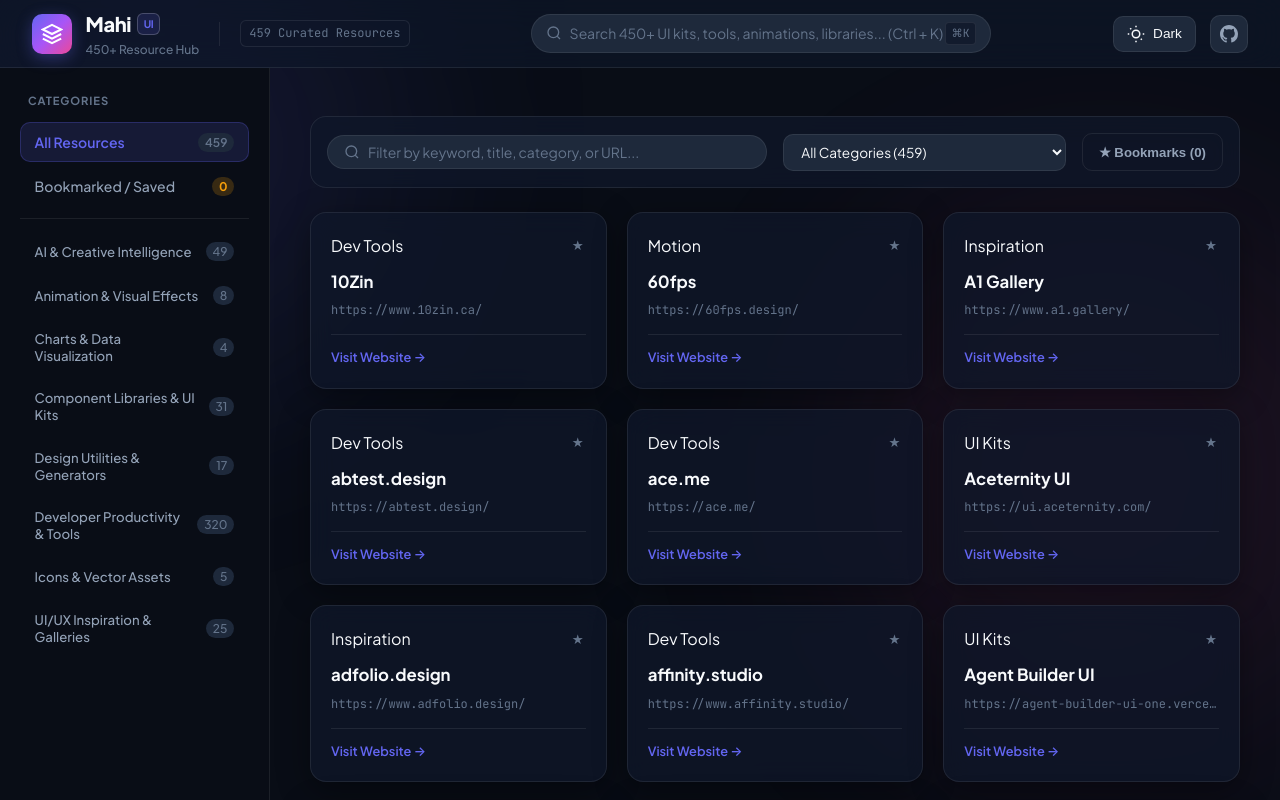
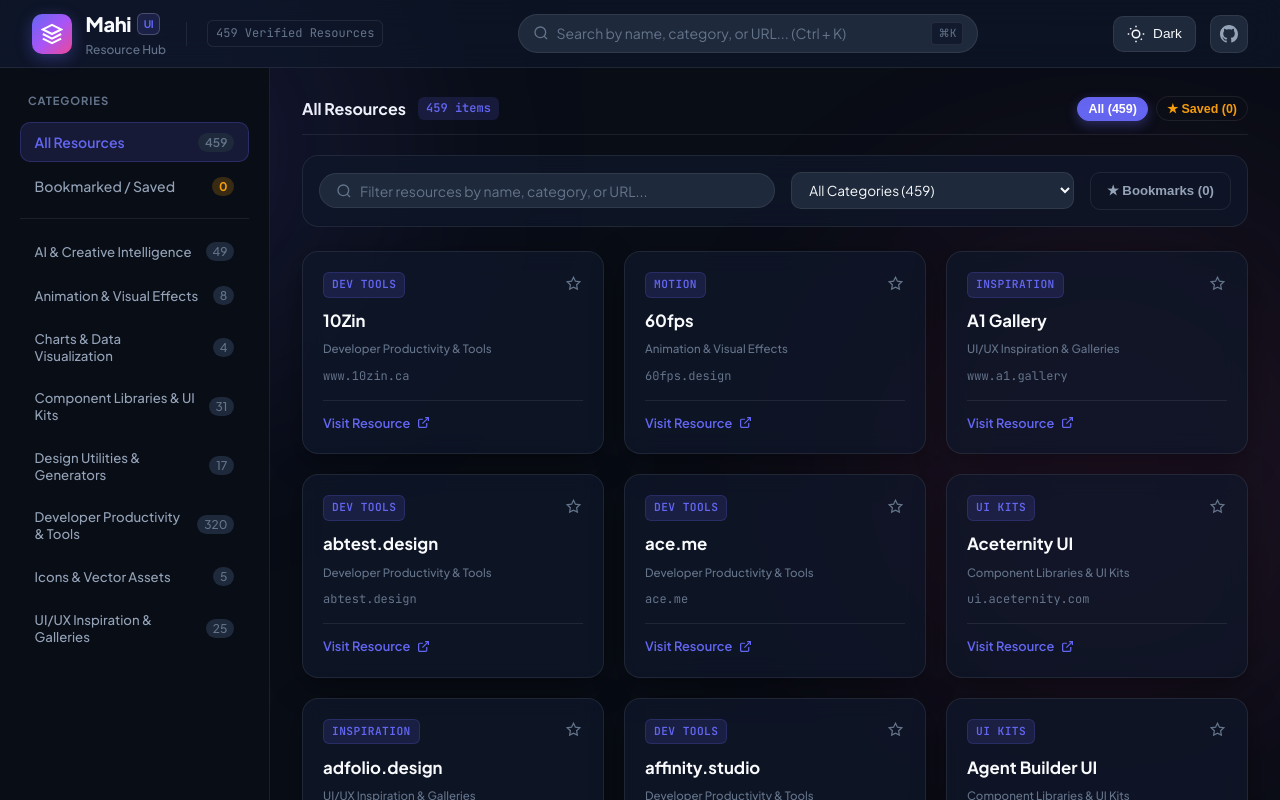
Before and after one commit to mahi-developer-universe/Mahi-UI-Component-Playground, a Next.js app: page / in a window 1280 px wide. Shown: the top 800 px of the page. Built offline with nearby package versions, Linux system fonts and the light colour scheme.

Commit message:
feat: properly arrange and polish 450+ Resource Hub dashboard layout

```diff
--- a/src/app/globals.css
+++ b/src/app/globals.css
@@ -1665,15 +1665,25 @@
   margin-bottom: 0.65rem;
 }
 
-.resource-cat-badge {
+.resource-cat-badge,
+.resource-tag-pill {
   font-size: 0.7rem;
   font-family: var(--font-mono);
   text-transform: uppercase;
   color: var(--accent-primary);
   background: var(--accent-light);
-  padding: 2px 7px;
+  padding: 3px 8px;
   border-radius: var(--radius-sm);
   font-weight: 700;
+  letter-spacing: 0.04em;
+  border: 1px solid rgba(99, 102, 241, 0.2);
+}
+
+.resource-category-label {
+  font-size: 0.72rem;
+  color: var(--text-muted);
+  font-weight: 500;
+  margin-bottom: 0.5rem;
 }
 
 .resource-fav-btn {
--- a/src/app/page.tsx
+++ b/src/app/page.tsx
@@ -15,12 +15,16 @@
   const [displayLimit, setDisplayLimit] = useState(48);
   const [toastMessage, setToastMessage] = useState<string | null>(null);
 
+  // Global Ctrl+K / Cmd+K search focus shortcut
   useEffect(() => {
     const handleKeyDown = (e: KeyboardEvent) => {
       if ((e.ctrlKey || e.metaKey) && e.key === 'k') {
         e.preventDefault();
         const searchInput = document.getElementById('global-search') as HTMLInputElement | null;
-        if (searchInput) searchInput.focus();
+        if (searchInput) {
+          searchInput.focus();
+          searchInput.select();
+        }
       }
     };
     window.addEventListener('keydown', handleKeyDown);
@@ -72,7 +76,7 @@
   const handleToggleFavoriteWithToast = (id: string) => {
     const willBeFavorited = !favorites.includes(id);
     toggleFavorite(id);
-    showToast(willBeFavorited ? 'Added to favorites' : 'Removed from favorites');
+    showToast(willBeFavorited ? 'Saved to bookmarks ⭐' : 'Removed from bookmarks');
   };
 
   return (
@@ -103,11 +107,11 @@
             </div>
             <div className="brand-text">
               <span className="brand-title">Mahi <span className="brand-badge">UI</span></span>
-              <span className="brand-subtitle">450+ Resource Hub</span>
+              <span className="brand-subtitle">Resource Hub</span>
             </div>
           </a>
           <div className="nav-divider"></div>
-          <span className="version-tag">{resourcesData.length} Curated Resources</span>
+          <span className="version-tag">{resourcesData.length} Verified Resources</span>
         </div>
 
         <div className="nav-center">
@@ -119,7 +123,7 @@
             <input
               type="text"
               id="global-search"
-              placeholder="Search 450+ UI kits, tools, animations, libraries... (Ctrl + K)"
+              placeholder="Search by name, category, or URL... (Ctrl + K)"
               value={searchQuery}
               onChange={(e) => setSearchQuery(e.target.value)}
             />
@@ -225,10 +229,66 @@
         </aside>
 
         {/* Main Resource Hub Area */}
-        <main className="main-content" id="main-content" style={{ maxWidth: '1440px', margin: '0 auto', width: '100%', paddingTop: '1.5rem' }}>
+        <main className="main-content" id="main-content" style={{ maxWidth: '1440px', margin: '0 auto', width: '100%', padding: '1.75rem 2rem' }}>
           {/* 450+ Resource Directory Grid */}
           <section className="resource-directory-section" id="resources-section" style={{ marginTop: 0, paddingTop: 0, borderTop: 'none' }}>
-            <div className="resource-search-filter-box">
+
+            {/* Top Toolbar: Filter Bar & Live Counters */}
+            <div
+              style={{
+                display: 'flex',
+                alignItems: 'center',
+                justifyContent: 'space-between',
+                flexWrap: 'wrap',
+                gap: '1rem',
+                marginBottom: '1.25rem',
+                paddingBottom: '0.75rem',
+                borderBottom: '1px solid var(--border-color)'
+              }}
+            >
+              <div style={{ display: 'flex', alignItems: 'center', gap: '0.75rem', flexWrap: 'wrap' }}>
+                <span style={{ fontSize: '1rem', fontWeight: 700, color: 'var(--text-primary)' }}>
+                  {selectedCategory === 'all' ? 'All Resources' : selectedCategory}
+                </span>
+                <span
+                  style={{
+                    fontSize: '0.75rem',
+                    fontFamily: 'var(--font-mono)',
+                    padding: '2px 8px',
+                    borderRadius: 'var(--radius-sm)',
+                    background: 'var(--accent-light)',
+                    color: 'var(--accent-primary)',
+                    fontWeight: 700
+                  }}
+                >
+                  {filteredResources.length} items
+                </span>
+              </div>
+
+              {/* Category Quick Pills */}
+              <div style={{ display: 'flex', alignItems: 'center', gap: '0.5rem', flexWrap: 'wrap' }}>
+                <button
+                  className={`filter-pill ${selectedCategory === 'all' && !onlyFavorites ? 'active' : ''}`}
+                  onClick={() => {
+                    setSelectedCategory('all');
+                    setOnlyFavorites(false);
+                  }}
+                  style={{ fontSize: '0.78rem', padding: '4px 10px' }}
+                >
+                  All ({resourcesData.length})
+                </button>
+                <button
+                  className={`filter-pill ${onlyFavorites ? 'active' : ''}`}
+                  onClick={() => setOnlyFavorites(!onlyFavorites)}
+                  style={{ fontSize: '0.78rem', padding: '4px 10px', color: onlyFavorites ? '#fff' : '#f59e0b' }}
+                >
+                  ★ Saved ({favorites.length})
+                </button>
+              </div>
+            </div>
+
+            {/* Search & Category Filter Box */}
+            <div className="resource-search-filter-box" style={{ marginTop: 0 }}>
               <div className="resource-search-input-wrap">
                 <svg width="16" height="16" viewBox="0 0 24 24" fill="none" stroke="currentColor" strokeWidth="2" style={{ color: 'var(--text-muted)' }}>
                   <circle cx="11" cy="11" r="8"></circle>
@@ -236,10 +296,19 @@
                 </svg>
                 <input
                   type="text"
-                  placeholder="Filter by keyword, title, category, or URL..."
+                  placeholder="Filter resources by name, category, or URL..."
                   value={searchQuery}
                   onChange={(e) => setSearchQuery(e.target.value)}
                 />
+                {searchQuery && (
+                  <button
+                    onClick={() => setSearchQuery('')}
+                    style={{ background: 'transparent', border: 'none', color: 'var(--text-muted)', cursor: 'pointer', padding: '2px 6px', fontSize: '0.8rem' }}
+                    title="Clear filter"
+                  >
+                    ✕
+                  </button>
+                )}
               </div>
 
               <select
@@ -267,6 +336,7 @@
               </button>
             </div>
 
+            {/* Cards Grid or Empty State */}
             {filteredResources.length === 0 ? (
               <div
                 style={{
--- a/src/components/ui/ResourceCard.tsx
+++ b/src/components/ui/ResourceCard.tsx
@@ -12,20 +12,29 @@
   isFavorite,
   onToggleFavorite
 }) => {
+  // Extract clean domain for display
+  const domain = resource.url.replace(/^https?:\/\//, '').replace(/\/.*$/, '');
+
   return (
     <div className="resource-card">
       <div className="resource-header-row">
-        <span className="resource-tag-pill">{resource.tag}</span>
+        <span className="resource-tag-pill">{resource.tag || 'Resource'}</span>
         <button
           className={`resource-fav-btn ${isFavorite ? 'active' : ''}`}
           onClick={() => onToggleFavorite(resource.id)}
-          title="Bookmark"
+          title={isFavorite ? 'Remove from bookmarks' : 'Add to bookmarks'}
+          aria-label={isFavorite ? 'Remove bookmark' : 'Add bookmark'}
         >
-          ★
+          <svg width="15" height="15" viewBox="0 0 24 24" fill={isFavorite ? 'currentColor' : 'none'} stroke="currentColor" strokeWidth="2">
+            <polygon points="12 2 15.09 8.26 22 9.27 17 14.14 18.18 21.02 12 17.77 5.82 21.02 7 14.14 2 9.27 8.91 8.26 12 2"></polygon>
+          </svg>
         </button>
       </div>
-      <h4 className="resource-name">{resource.name}</h4>
-      <div className="resource-url-display">{resource.url}</div>
+
+      <h4 className="resource-name" title={resource.name}>{resource.name}</h4>
+      <div className="resource-category-label">{resource.category}</div>
+      <div className="resource-url-display" title={resource.url}>{domain}</div>
+
       <div className="resource-footer-row">
         <a
           href={resource.url}
@@ -33,7 +42,12 @@
           rel="noopener noreferrer"
           className="resource-visit-btn"
         >
-          Visit Website →
+          <span>Visit Resource</span>
+          <svg width="13" height="13" viewBox="0 0 24 24" fill="none" stroke="currentColor" strokeWidth="2.3">
+            <path d="M18 13v6a2 2 0 0 1-2 2H5a2 2 0 0 1-2-2V8a2 2 0 0 1 2-2h6"></path>
+            <polyline points="15 3 21 3 21 9"></polyline>
+            <line x1="10" y1="14" x2="21" y2="3"></line>
+          </svg>
         </a>
       </div>
     </div>
--- a/style.css
+++ b/style.css
@@ -1665,15 +1665,25 @@
   margin-bottom: 0.65rem;
 }
 
-.resource-cat-badge {
+.resource-cat-badge,
+.resource-tag-pill {
   font-size: 0.7rem;
   font-family: var(--font-mono);
   text-transform: uppercase;
   color: var(--accent-primary);
   background: var(--accent-light);
-  padding: 2px 7px;
+  padding: 3px 8px;
   border-radius: var(--radius-sm);
   font-weight: 700;
+  letter-spacing: 0.04em;
+  border: 1px solid rgba(99, 102, 241, 0.2);
+}
+
+.resource-category-label {
+  font-size: 0.72rem;
+  color: var(--text-muted);
+  font-weight: 500;
+  margin-bottom: 0.5rem;
 }
 
 .resource-fav-btn {
```
